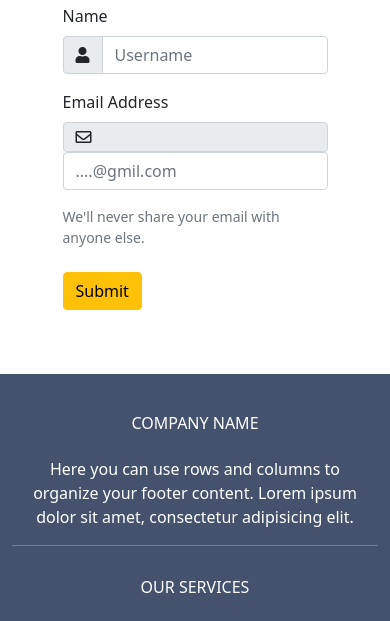
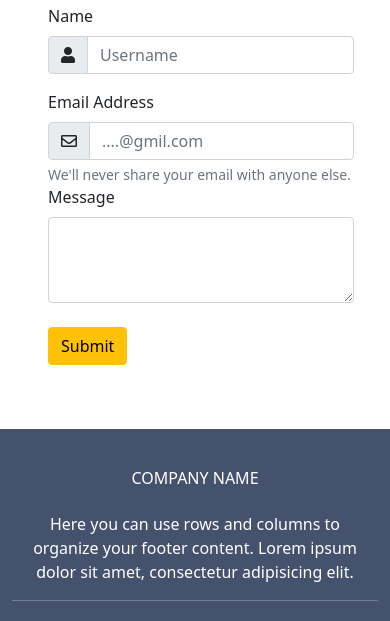
Before and after one commit to arvind-007/first_repository, a PHP site: page /first_repository/contact.php in a window 390 px wide; the page is wider, and only the part inside the window is pictured. Shown: the part 725-1346 px from the top of that part. Run offline with PHP 8.4, Linux system fonts and the light colour scheme; some libraries are stand-ins or nearby versions.

Commit message:
new changes

```diff
--- a/public/content/contact.php
+++ b/public/content/contact.php
@@ -10,10 +10,10 @@
                     width="600" height="450" style="border:0;" allowfullscreen="" loading="lazy">
                 </iframe>
             </div>
+            <div class="col ps-4">
+                <form>
                     <div class="col">
-                <form>
-                    <div class="col-xxl-3 col-10  col-md-8 mx-auto">
-                        <div class="mb-3">
+                        <div class="mb-3 ">
                             <label for="exampleInputPassword1" class="form-label">Name</label>
                             <div class="input-group flex-nowrap">
                                 <span class="input-group-text" id="addon-wrapping"><i class="fas fa-user"></i></span>
@@ -23,17 +23,26 @@
                         </div>
                         <div class="mb-3">
                             <label for="exampleInputEmail1" class="form-label">Email Address</label>
-                            <span class="input-group-text" id="addon-wrapping"><i class="far fa-envelope"></i></span>
-                            <input type="text" class="form-control" placeholder="....@gmil.com" aria-label="Username"
-                                aria-describedby="addon-wrapping">
+                            <div class="input-group flex-nowrap">
+                                <span class="input-group-text" id="addon-wrapping">
+                                    <i class="far fa-envelope"></i></span>
+                                <input type="text" class="form-control" placeholder="....@gmil.com"
+                                    aria-label="Username" aria-describedby="addon-wrapping">
                             </div>
                             <div id="emailHelp" class="form-text">We'll never share your email with anyone else.</div>
+                            <div class="mb-3">
+                                <label for="exampleFormControlTextarea1" class="form-label">Message</label>
+                                <textarea class="form-control" id="exampleFormControlTextarea1" rows="3"></textarea>
+                            </div>
+
                             <div class="mb-3 my-4">
 
-                        <button type="button" class="btn btn-warning"> Submit</button>
+                                <button type="button" class="btn btn-warning">Submit</button>
+                            </div>
                         </div>
                     </div>
                 </form>
+            </div>
         </div>
     </div>
 </section>
--- a/public/css/style.css
+++ b/public/css/style.css
@@ -141,10 +141,6 @@ a {
 
 
 /* contact us page */
-iframe
-{
-    border-radius: 20px;
-}
 .contact_us
  {
     color: white;
--- a/public/modal/forget_password.php
+++ b/public/modal/forget_password.php
@@ -21,3 +21,4 @@
             </div>
         </div>
     </div>
+</div>
```
Lines whose indentation alone changed are shown as unchanged.
